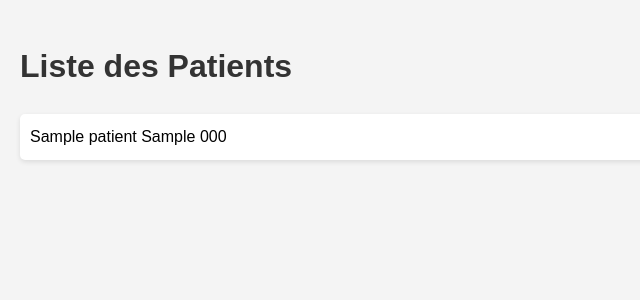
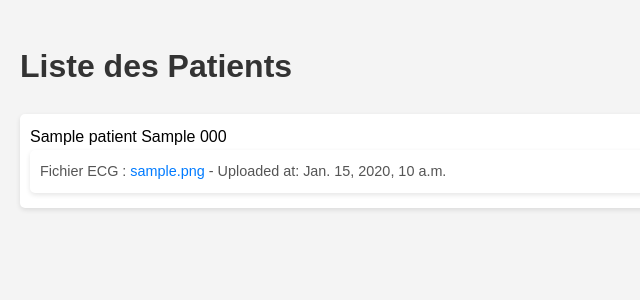
Before and after one commit to mamemk0701/ECG, a Django app: page /medecins/patient/list/ in a window 1280 px wide. Shown: the top 300 px of the page, without its empty margins (0-640 px from the left). Run offline with Django 5.2, Linux system fonts and the light colour scheme; tables that the repository leaves empty hold one stand-in row (values such as "Sample post").

Commit message:
View ECG_File

```diff
--- a/gestion_ecg/settings.py
+++ b/gestion_ecg/settings.py
@@ -15,7 +15,10 @@ from pathlib import Path
 import pymysql
 pymysql.install_as_MySQLdb()
 # Build paths inside the project like this: BASE_DIR / 'subdir'.
-BASE_DIR = Path(__file__).resolve().parent.parent
+BASE_DIR = os.path.dirname(os.path.dirname(os.path.abspath(__file__)))
+
+MEDIA_URL = '/media/'
+MEDIA_ROOT = os.path.join(BASE_DIR, 'media')
 
 
 # Quick-start development settings - unsuitable for production
--- a/medecins/templates/medecins/patient_list.html
+++ b/medecins/templates/medecins/patient_list.html
@@ -32,14 +32,36 @@
             color: #888;
             font-style: italic;
         }
+        .ecg-file {
+            font-size: 0.9em;
+            color: #555;
+        }
+        .ecg-file a {
+            color: #007bff;
+            text-decoration: none;
+        }
+        .ecg-file a:hover {
+            text-decoration: underline;
+        }
     </style>
 </head>
 <body>
 <h1>Liste des Patients</h1>
 <ul>
     {% for patient in patients %}
-        <li>{{ patient.nom }} {{ patient.prenom }} {{ patient.numero_telephone }}</li>
-        {% empty %}
+        <li>
+            {{ patient.nom }} {{ patient.prenom }} {{ patient.numero_telephone }}
+            <ul>
+                {% for ecg in ecg_files %}
+                    {% if ecg.patient.id == patient.id %}
+                        <li class="ecg-file">
+                            Fichier ECG : <a href="{{ ecg.csv_file.url }}" target="_blank">{{ ecg.csv_file.name }}</a> - Uploaded at: {{ ecg.uploaded_at }}
+                        </li>
+                    {% endif %}
+                {% endfor %}
+            </ul>
+        </li>
+    {% empty %}
         <li class="empty-message">Aucun patient enregistré.</li>
     {% endfor %}
 </ul>
--- a/medecins/views.py
+++ b/medecins/views.py
@@ -3,7 +3,7 @@ from django.urls import reverse
 from .forms import AppointmentForm, ConsultationForm
 from patients.forms import PatientForm
 from .models import Medecin, Appointment, Consultation
-from patients.models import Patient
+from patients.models import ECGFile, Patient
 
 
 def medecin_login_view(request):
@@ -27,7 +27,12 @@ def create_patient(request):  # Renommez la vue en fonction du contexte
 
 def patient_list(request):
     patients = Patient.objects.all()
-    return render(request, 'medecins/patient_list.html', {'patients': patients})
+    ecg_files = ECGFile.objects.all()
+    context = {
+        'patients': patients,
+        'ecg_files': ecg_files
+    }
+    return render(request, 'medecins/patient_list.html', context)
 
 def create_appointment(request):
     if request.method == 'POST':
```
Also changed, not shown: medecins/urls.py (line endings or trailing spaces).
